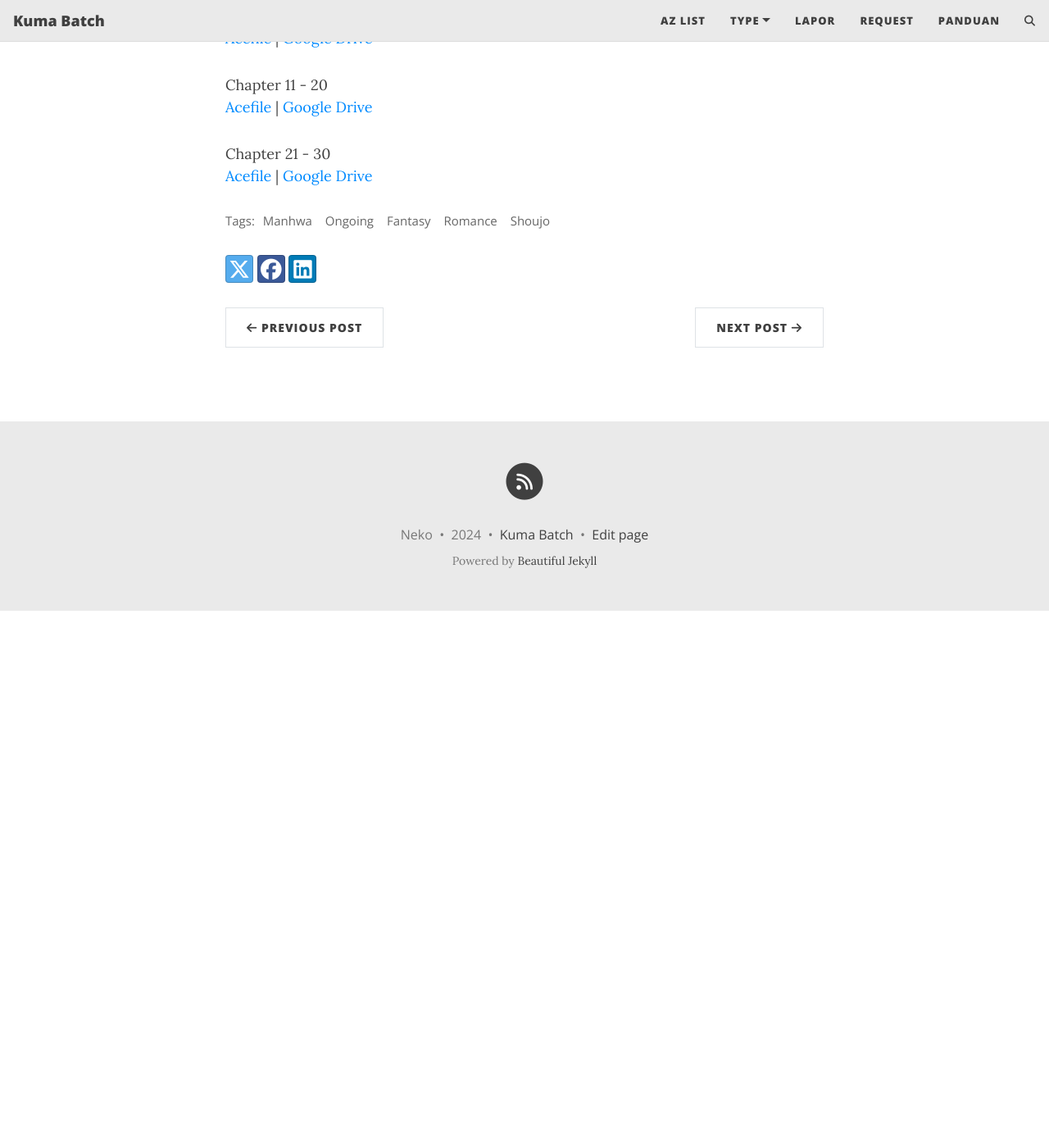
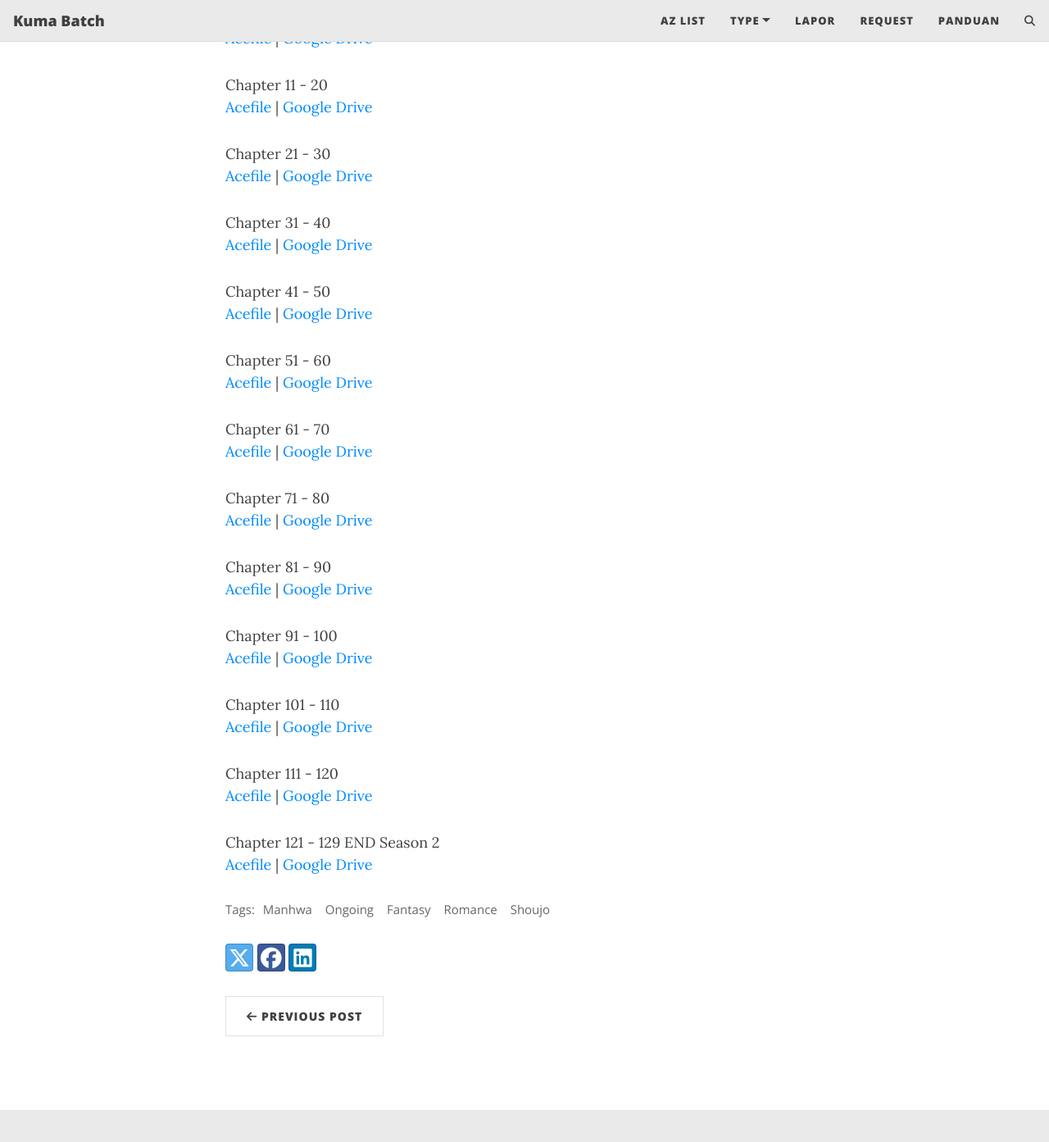
Before and after one commit to kumabatch/kumabatch.github.io, a Jekyll site: the page built from _posts/2024-08-09-how-to-live-as-a-lady.md, in a window 1280 px wide and 1400 px high, scrolled down 1624 px. Shown: the top 1393 px of the window at 82% size. Built offline with Jekyll 4.4.1, drawn with Linux system fonts in a browser that asks for light colours; comment, search, counter and statistics services are not loaded; before the commit the page ends 2369 px from its top, so only the background shows below that; some of the changed text lies outside the part shown.

Commit message:
Update and rename 2024-08-08-how-to-live-as-a-lady.md to 2024-08-09-how-to-live-as-a-lady.md

```diff
--- a/_posts/2024-08-08-how-to-live-as-a-lady.md
+++ b/_posts/2024-08-09-how-to-live-as-a-lady.md
@@ -45,3 +45,33 @@
 
 Chapter 21 - 30<br>
 <a href="http://ouo.io/qs/OzRuKBTK?s=https://acefile.co/f/106630876/kumabatch-htlaal-chapter-21-30-zip">Acefile</a> | <a href="http://ouo.io/qs/OzRuKBTK?s=https://drive.google.com/file/d/1CnzJO4Q1jXnDfWFPi2AmkGoulhmNuAfi/view?usp=sharing">Google Drive</a>
+
+Chapter 31 - 40<br>
+<a href="https://acefile.co/f/106641664/kumabatch-htlaal-chapter-31-40-zip">Acefile</a> | <a href="http://ouo.io/qs/OzRuKBTK?s=https://drive.google.com/file/d/1D5uZmSihWcpA-yw-G1iJ6aDd1XXd3mrX/view?usp=sharing">Google Drive</a>
+
+Chapter 41 - 50<br>
+<a href="http://ouo.io/qs/OzRuKBTK?s=https://acefile.co/f/106641685/kumabatch-htlaal-chapter-41-50-zip">Acefile</a> | <a href="https://drive.google.com/file/d/1DGBLD-3qSa8TU5DR1Bd8pnt7-Atqer8a/view?usp=sharing">Google Drive</a>
+
+Chapter 51 - 60<br>
+<a href="http://ouo.io/qs/OzRuKBTK?s=https://acefile.co/f/106641689/kumabatch-htlaal-chapter-51-60-zip">Acefile</a> | <a href="http://ouo.io/qs/OzRuKBTK?s=https://drive.google.com/file/d/1E-Y5qH6rULOSIhn8jO2i6IMblOsIO29-/view?usp=sharing">Google Drive</a>
+
+Chapter 61 - 70<br>
+<a href="http://ouo.io/qs/OzRuKBTK?s=https://acefile.co/f/106641723/kumabatch-htlaal-chapter-61-70-zip">Acefile</a> | <a href="http://ouo.io/qs/OzRuKBTK?s=https://drive.google.com/file/d/1G0F1pPW9F2FbtWNIxuff_oDano4ezImF/view?usp=sharing">Google Drive</a>
+
+Chapter 71 - 80<br>
+<a href="http://ouo.io/qs/OzRuKBTK?s=https://acefile.co/f/106641727/kumabatch-htlaal-chapter-71-80-zip">Acefile</a> | <a href="http://ouo.io/qs/OzRuKBTK?s=https://drive.google.com/file/d/1G7yvhYn4PK9Jw0F6MMYPQz61OlG1rmYv/view?usp=sharing">Google Drive</a>
+
+Chapter 81 - 90<br>
+<a href="http://ouo.io/qs/OzRuKBTK?s=https://acefile.co/f/106641736/kumabatch-htlaal-chapter-81-90-zip">Acefile</a> | <a href="http://ouo.io/qs/OzRuKBTK?s=https://drive.google.com/file/d/1GQflM03wPBYEvM5IJCx9YW7LVHkmfLg4/view?usp=sharing">Google Drive</a>
+
+Chapter 91 - 100<br>
+<a href="http://ouo.io/qs/OzRuKBTK?s=https://acefile.co/f/106641739/kumabatch-htlaal-chapter-91-100-zip">Acefile</a> | <a href="http://ouo.io/qs/OzRuKBTK?s=https://drive.google.com/file/d/1GXjrfeKvA4TtakAWFk4L0MnghOOL1iPA/view?usp=sharing">Google Drive</a>
+
+Chapter 101 - 110<br>
+<a href="http://ouo.io/qs/OzRuKBTK?s=https://acefile.co/f/106641774/kumabatch-htlaal-chapter-101-110-zip">Acefile</a> | <a href="http://ouo.io/qs/OzRuKBTK?s=https://drive.google.com/file/d/1Gds0iH-7Au-AoS9Bkq42pwH4PmCaa1H8/view?usp=sharing">Google Drive</a>
+
+Chapter 111 - 120<br>
+<a href="http://ouo.io/qs/OzRuKBTK?s=https://acefile.co/f/106641800/kumabatch-htlaal-chapter-111-120-zip">Acefile</a> | <a href="http://ouo.io/qs/OzRuKBTK?s=https://drive.google.com/file/d/1HAbN8E3JtwU3sVWfM4RgygKEaGDlWFA0/view?usp=sharing">Google Drive</a>
+
+Chapter 121 - 129 END Season 2<br>
+<a href="http://ouo.io/qs/OzRuKBTK?s=https://acefile.co/f/106641808/kumabatch-htlaal-chapter-121-129-zip">Acefile</a> | <a href="http://ouo.io/qs/OzRuKBTK?s=https://drive.google.com/file/d/1HI86qQOVXXRhY3BMg18kxJ4Pl2wT4pgJ/view?usp=sharing">Google Drive</a>
```
